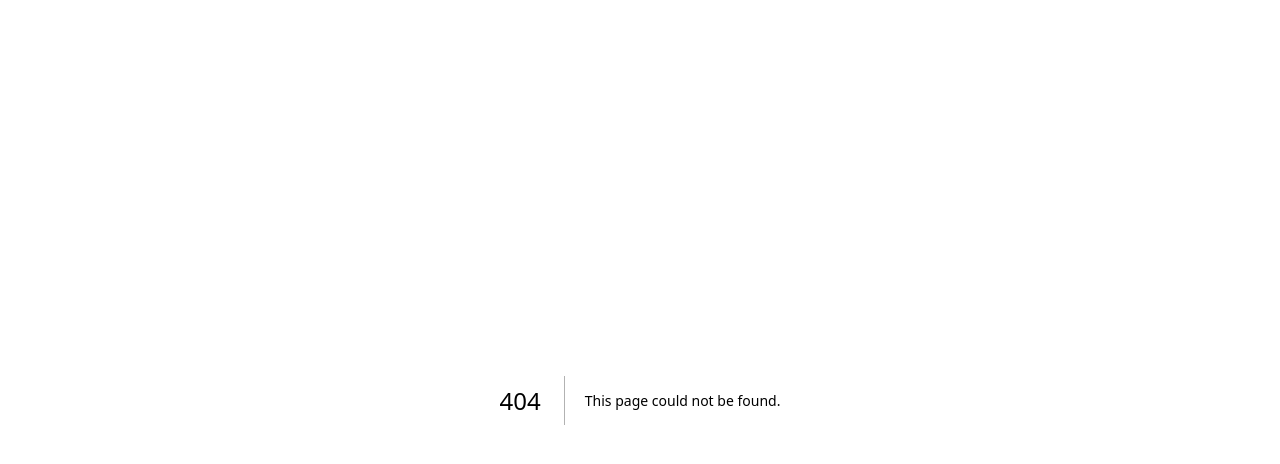
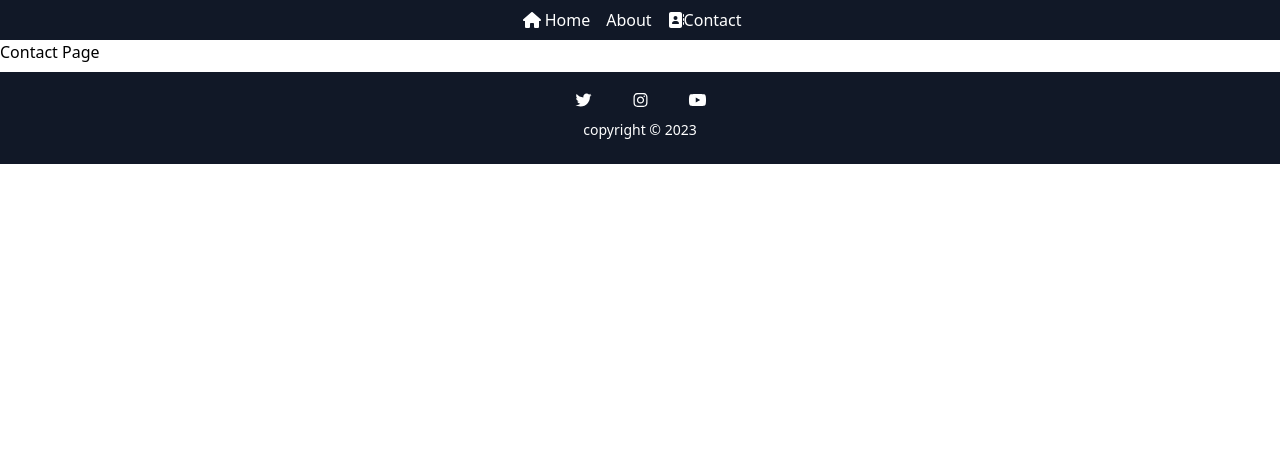
Before and after one commit to NikhilGarg07/metaverse, a Next.js app: page /contact in a window 1280 px wide. Before the commit this address had no page. Shown: the top 464 px of the page. Built offline with nearby package versions, Linux system fonts and the light colour scheme.

Commit message:
Footer styling and other components

```diff
--- /dev/null
+++ b/components/common/Footer/index.tsx
@@ -0,0 +1,27 @@
+import { faTwitter, faInstagram, faYoutube } from "@fortawesome/free-brands-svg-icons";
+import { FontAwesomeIcon } from '@fortawesome/react-fontawesome'
+
+const Footer = () => {
+    return (
+        <footer className="bg-gray-900 text-white mt-2 py-4">
+            <ul className="flex w-full justify-center">
+                <li className="mx-4">
+                    <a href=""></a>
+                    <FontAwesomeIcon icon={faTwitter} width={25} />
+                </li>
+                <li className="mx-4">
+                    <a href=""></a>
+                    <FontAwesomeIcon icon={faInstagram} width={25} />
+                </li>
+                <li className="mx-4">
+                    <a href=""></a>
+                    <FontAwesomeIcon icon={faYoutube} width={25} />
+                </li>
+            </ul>
+
+            <p className="text-sm text-center my-2">copyright &copy; 2023</p>
+        </footer>
+     );
+}
+
+export default Footer;
--- /dev/null
+++ b/components/common/Header/index.tsx
@@ -0,0 +1,18 @@
+import { FontAwesomeIcon } from "@fortawesome/react-fontawesome";
+import { faAddressBook, faHome, faPerson } from '@fortawesome/free-solid-svg-icons'
+
+const Header = () => {
+  return (
+    <header className='bg-gray-900 items-center leading-10 h-10'>
+      <nav>
+        <ul className='flex text-white justify-center'>
+          <li className='mr-4'><a href="/"><FontAwesomeIcon icon={faHome} /> Home</a></li>
+          <li className='mr-4'><a href="/about">About</a></li>
+          <li className='mr-4'><a href="/contact"><FontAwesomeIcon icon={faAddressBook} />Contact</a></li>
+        </ul>
+      </nav>
+    </header>
+  );
+}
+
+export default Header;
--- a/package.json
+++ b/package.json
@@ -9,6 +9,10 @@
     "lint": "next lint"
   },
   "dependencies": {
+    "@fortawesome/fontawesome-svg-core": "^6.2.1",
+    "@fortawesome/free-brands-svg-icons": "^6.2.1",
+    "@fortawesome/free-solid-svg-icons": "^6.2.1",
+    "@fortawesome/react-fontawesome": "^0.2.0",
     "@next/font": "13.1.3",
     "@types/node": "18.11.18",
     "@types/react": "18.0.27",
@@ -18,6 +22,7 @@
     "next": "13.1.3",
     "react": "18.2.0",
     "react-dom": "18.2.0",
+    "react-fontawesome": "^1.7.1",
     "typescript": "4.9.4"
   },
   "devDependencies": {
--- /dev/null
+++ b/pages/about.tsx
@@ -0,0 +1,16 @@
+import Footer from "@/components/common/Footer";
+import Header from "@/components/common/Header";
+
+const About = ()=>{
+    return(
+        <>
+            <div>
+                <Header/>
+                About Page
+                <Footer/>
+            </div>
+        </>
+    )
+}
+
+export default About;
--- /dev/null
+++ b/pages/contact.tsx
@@ -0,0 +1,16 @@
+import Footer from "@/components/common/Footer";
+import Header from "@/components/common/Header";
+
+const Contact = () => {
+    return (
+        <>
+        <div>
+            <Header/>
+            Contact Page
+            <Footer/>
+        </div>
+        </>
+     );
+}
+
+export default Contact;
--- a/pages/header.tsx
+++ /dev/null
@@ -1,15 +0,0 @@
-const Header = ()=>{
-    return(
-        <header className='bg-gray-900 items-center leading-10 h-10'>
-        <nav>
-          <ul className='flex text-white justify-center'>
-            <li className='mr-4'><a href="">Home</a></li>
-            <li className='mr-4'><a href="">About</a></li>
-            <li className='mr-4'><a href="">Contact</a></li>
-          </ul>
-        </nav>
-      </header>
-    )
-}
-
-export default Header
--- a/pages/index.tsx
+++ b/pages/index.tsx
@@ -2,7 +2,8 @@ import Head from 'next/head'
 import Image from 'next/image'
 import { Inter } from '@next/font/google'
 import styles from '@/styles/Home.module.css'
-import Header from './header'
+import Header from "../components/common/Header";
+import Footer from '../components/common/Footer';
 
 const inter = Inter({ subsets: ['latin'] })
 
@@ -10,7 +11,10 @@ export default function Home() {
   return (
     <>
       <Header/>
+      <main>
 
+      </main>
+      <Footer/>
     </>
   )
 }
--- /dev/null
+++ b/pages/profile.tsx
@@ -0,0 +1,11 @@
+const Profile = () => {
+    return (
+        <>
+        <div>
+            Profile Page
+        </div>
+        </>
+     );
+}
+
+export default Profile;
```
Also changed, not shown: 1 other file (tests, documents, lock files or other folders).
